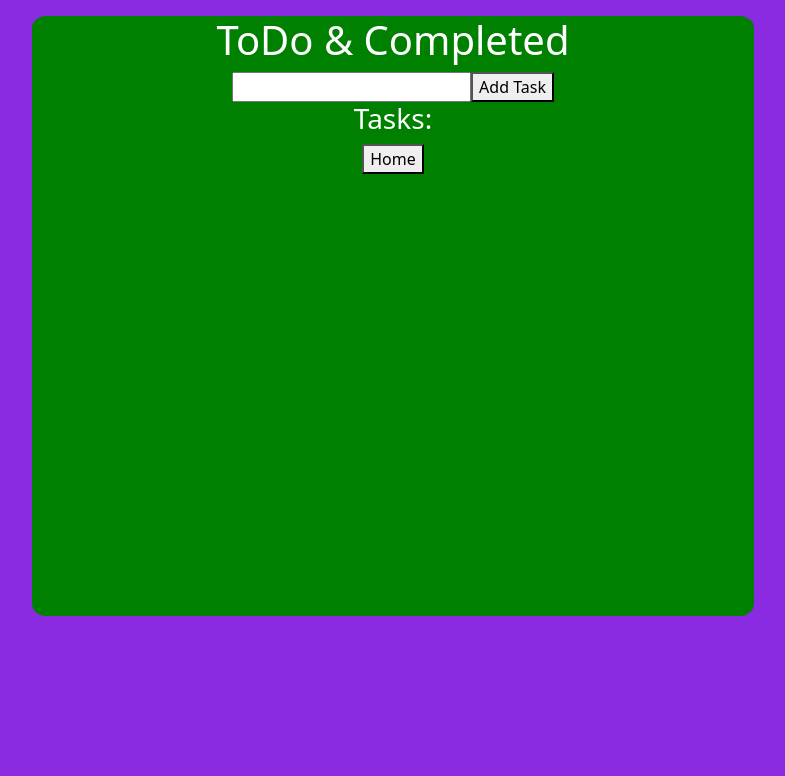
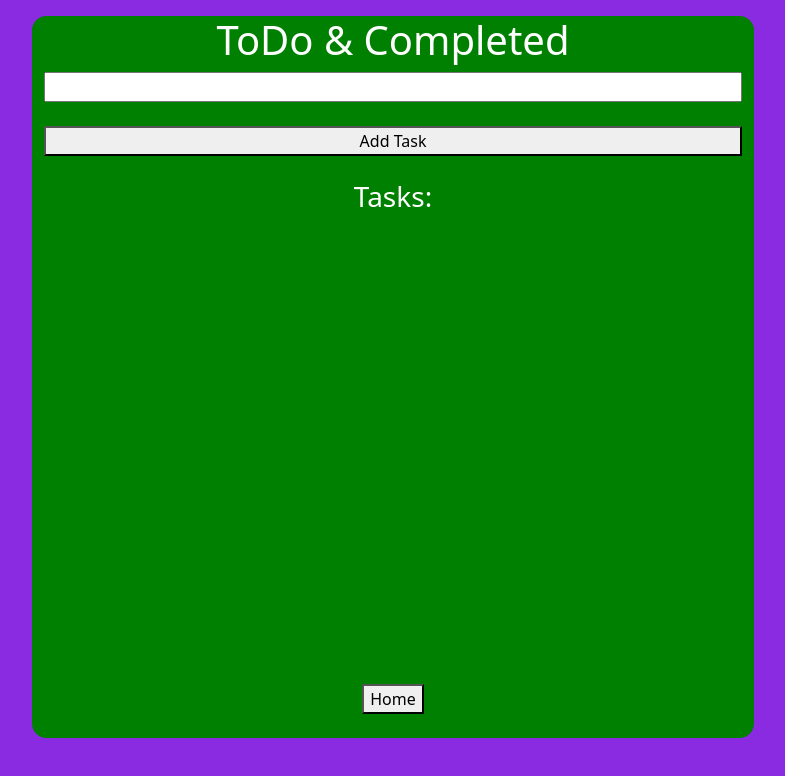
Before and after one commit to CaitlinSchaef/React-To-Do-List-Project, a React (Vite) app: page /alltasks in a window 1280 px wide. Shown: the top 776 px of the page, without its empty margins (247-1032 px from the left). Built offline with nearby package versions, Linux system fonts and the light colour scheme.

Commit message:
updated some formatting stuff

```diff
--- a/src/Pages/ToDoFunction.jsx
+++ b/src/Pages/ToDoFunction.jsx
@@ -39,15 +39,17 @@ const Body = () => {
         <Container>
           <Row className="justify-content-center m-3">
             <Col xs={12} md={8} className="d-flex flex-column justify-content-between text-center MainBody">
-              <div className="overflow-scroll" style={{height: "75vh"}}>
                 <h1>ToDo & Completed</h1>
                 {/* task input field and action button */}
                 <input
                     value={taskName}
                     onChange={event => setTaskName(event.target.value)}
                 />
+                <br />
                 <button onClick={() => dispatch({type: 'addTask', name: taskName})}>Add Task</button>
                 <br />
+
+                <div className="overflow-scroll" style={{height: "60vh"}}>
                 <h3>Tasks:</h3>
                     {state.tasks.map(task => (
                         <div key={task.id}>
@@ -56,11 +58,11 @@ const Body = () => {
                             </div>
                         </div>
                     ))}
-
+              </div>
+              <br />
                 <Link to='/'>
                   <button> Home  </button>
                 </Link> <br />
-              </div>
             </Col>
           </Row>
         </Container>
```
